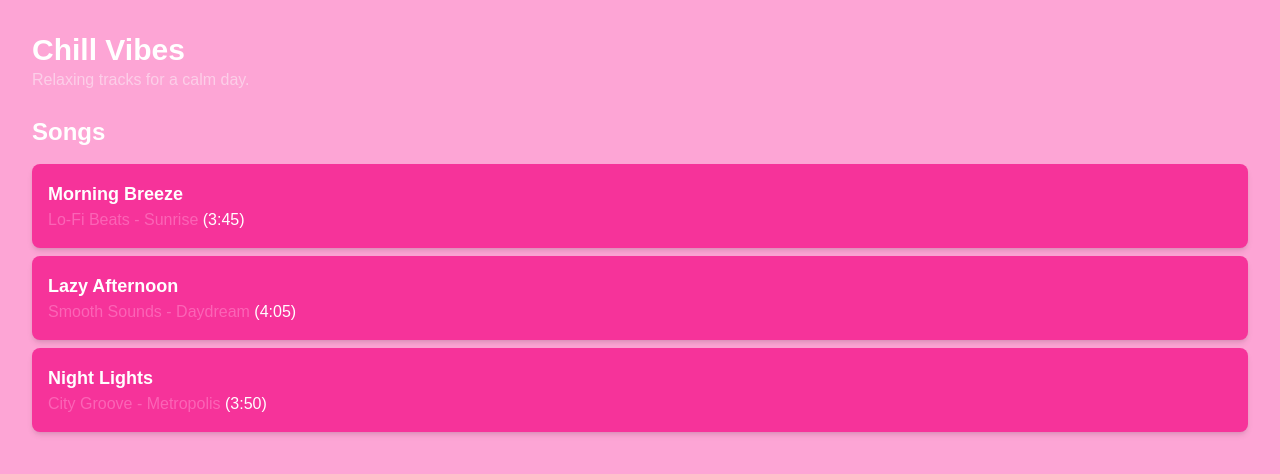
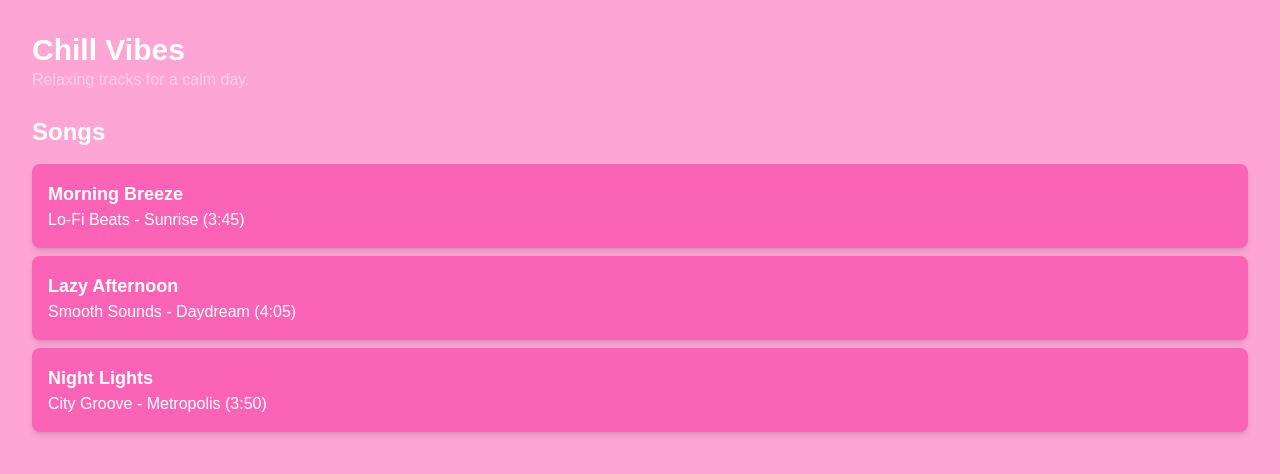
Before and after one commit to kattt24/kat-bootcamp-playlist, a Next.js app: page /playlists/1 in a window 1280 px wide. Shown: the top 474 px of the page. Built offline with nearby package versions, Linux system fonts and the light colour scheme.

Commit message:
final pink change

```diff
--- a/src/pages/playlists/[id].tsx
+++ b/src/pages/playlists/[id].tsx
@@ -18,9 +18,9 @@ export default function PlaylistDetailPage() {
       <h2 className="text-2xl font-semibold mt-6">Songs</h2>
       <ul className="mt-4">
         {playlist.songs.map((song) => (
-          <li key={song.id} className="p-4 bg-pink-500 rounded-lg shadow-md my-2">
+          <li key={song.id} className="p-4 bg-pink-400 rounded-lg shadow-md my-2">
             <h3 className="text-lg font-semibold">{song.title}</h3>
-            <p className="text-pink-400">
+            <p className="text-white">
               {song.artist} - {song.album} <span className="text-white">({song.duration})</span>
             </p>
           </li>
```
